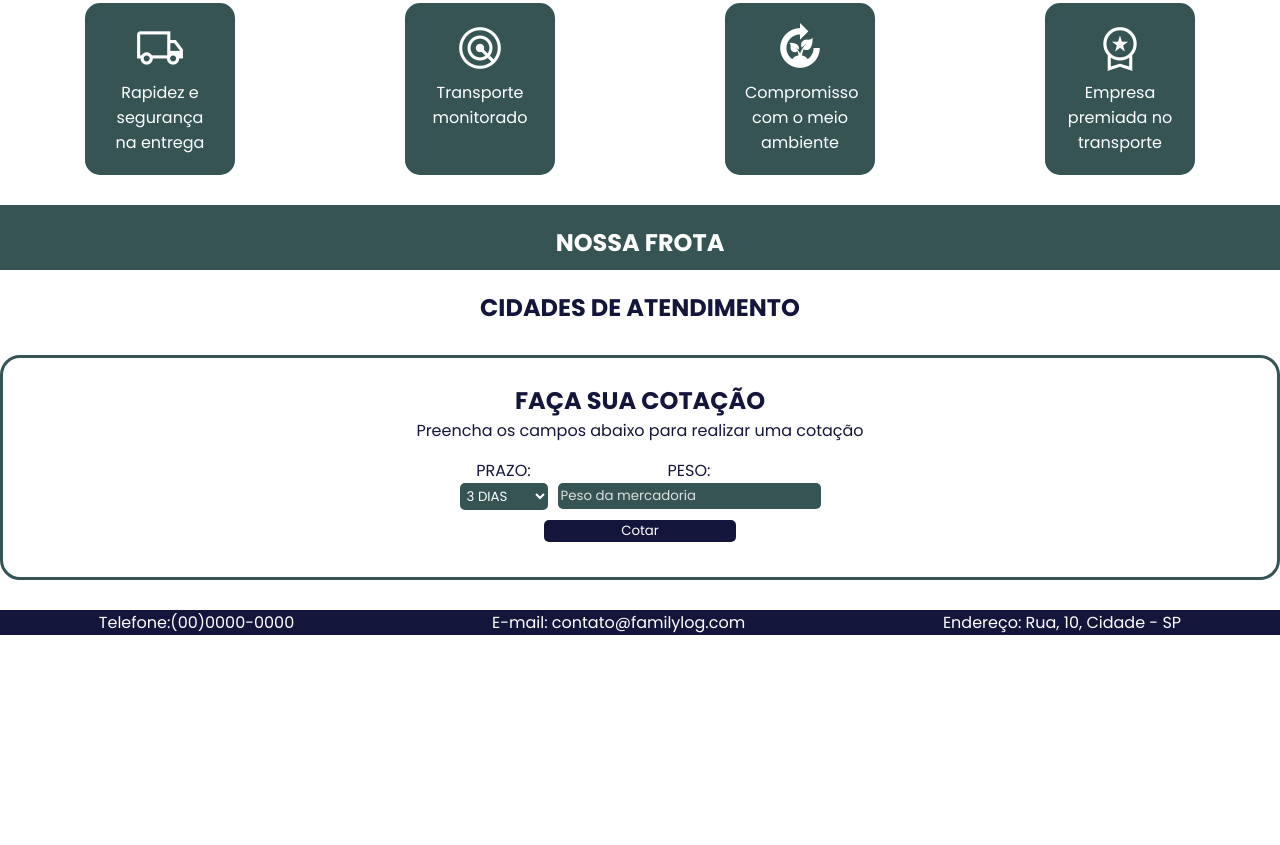
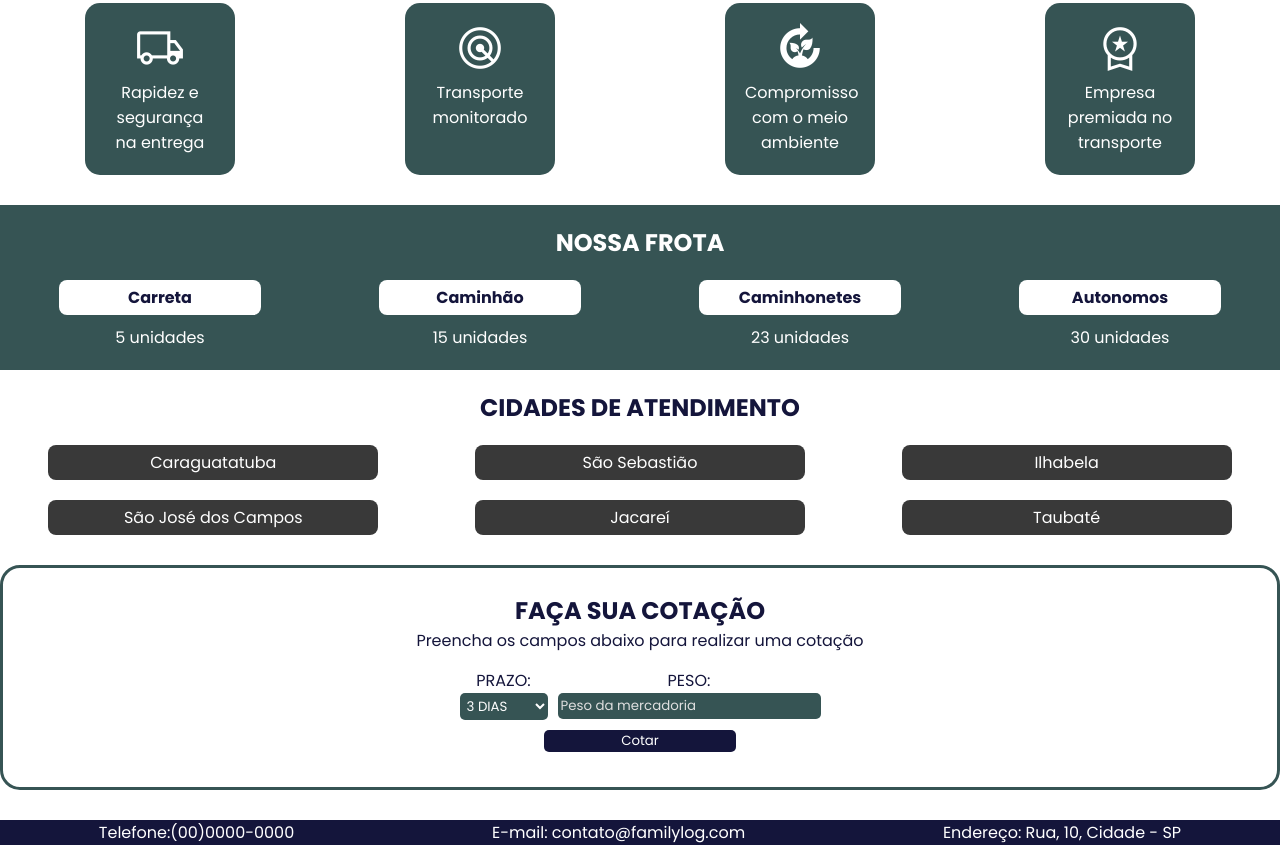
Before and after one commit to felipegringow/transportadora, a plain HTML site: page index.html in a window 1280 px wide. Shown: the part 737-1582 px from the top of the page. Before the commit the page ends 1372 px from the top, so only its background shows below. Drawn offline with nearby package versions, Linux system fonts and the light colour scheme; a web font is replaced by a local one.

Commit message:
correção caminho js

```diff
--- a/index.html
+++ b/index.html
@@ -110,7 +110,7 @@
     </footer>
 
 
-    <script src="/Transportadora-FamilyLog-main/index.js"></script>
+    <script src="/index.js"></script>
 </body>
 
 </html>
```
